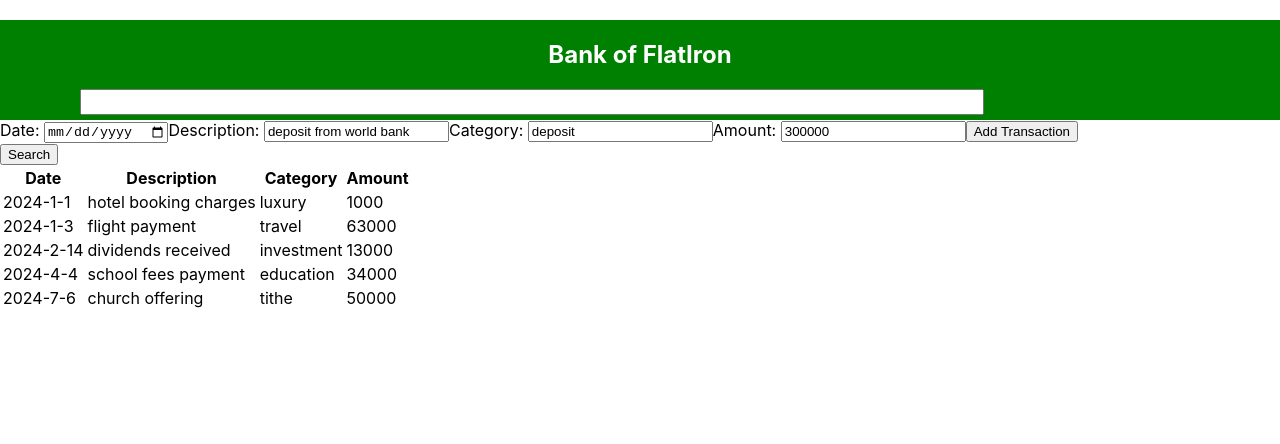
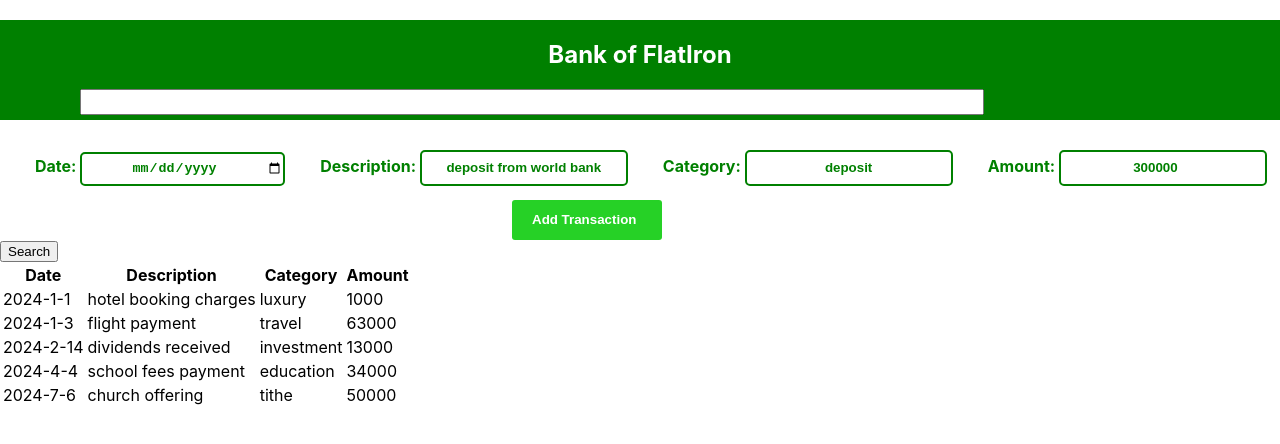
Before and after one commit to One-G-Row/flatiron-codechallenge-phase2, a React (Create React App) app: page / in a window 1280 px wide. Shown: the top 444 px of the page. Built offline with nearby package versions, Linux system fonts and the light colour scheme.

Commit message:
styling the form component

```diff
--- a/src/App.css
+++ b/src/App.css
@@ -36,19 +36,56 @@
     transform: rotate(360deg);
   }
 } */
-.heading{
+.heading {
   text-align: center;
   color: white;
   padding-top: 20px;
-
 }
-.nav{
+.nav {
   width: 100%;
   height: 100px;
   background-color: green;
 }
-.input{
+.input {
   width: 70%;
   height: 20px;
   margin-left: 80px;
 }
+.form {
+  padding-top: 30px;
+}
+.date,
+.description,
+.category,
+.amount {
+  width: 200px;
+  height: 30px;
+  text-align: center;
+  border: 2px green solid;
+  border-radius: 5px;
+  color: green;
+  font-weight: bold;
+}
+
+label {
+  margin-left: 35px;
+  color: green;
+  font-weight: bold;
+}
+
+.add{
+  width: 150px;
+  height: 40px;
+  display: flex;
+  margin-top: 14px;
+  margin-left: 40%;
+  border-radius: 3px;
+  border: none;
+  padding: 12px 20px;
+  font-weight: bold;
+  background: rgb(38, 209, 38);
+  color: white;
+
+
+
+}
--- a/src/components/Form.js
+++ b/src/components/Form.js
@@ -75,7 +75,9 @@ function Form({ transaction, setTransaction }) {
           value={amount}
         />
       </label>
-      <button onClick={addTransaction}>Add Transaction</button>
+      <button className="add" onClick={addTransaction}>
+        Add Transaction
+      </button>
     </form>
   );
 }
```
Lines whose indentation alone changed are shown as unchanged.
